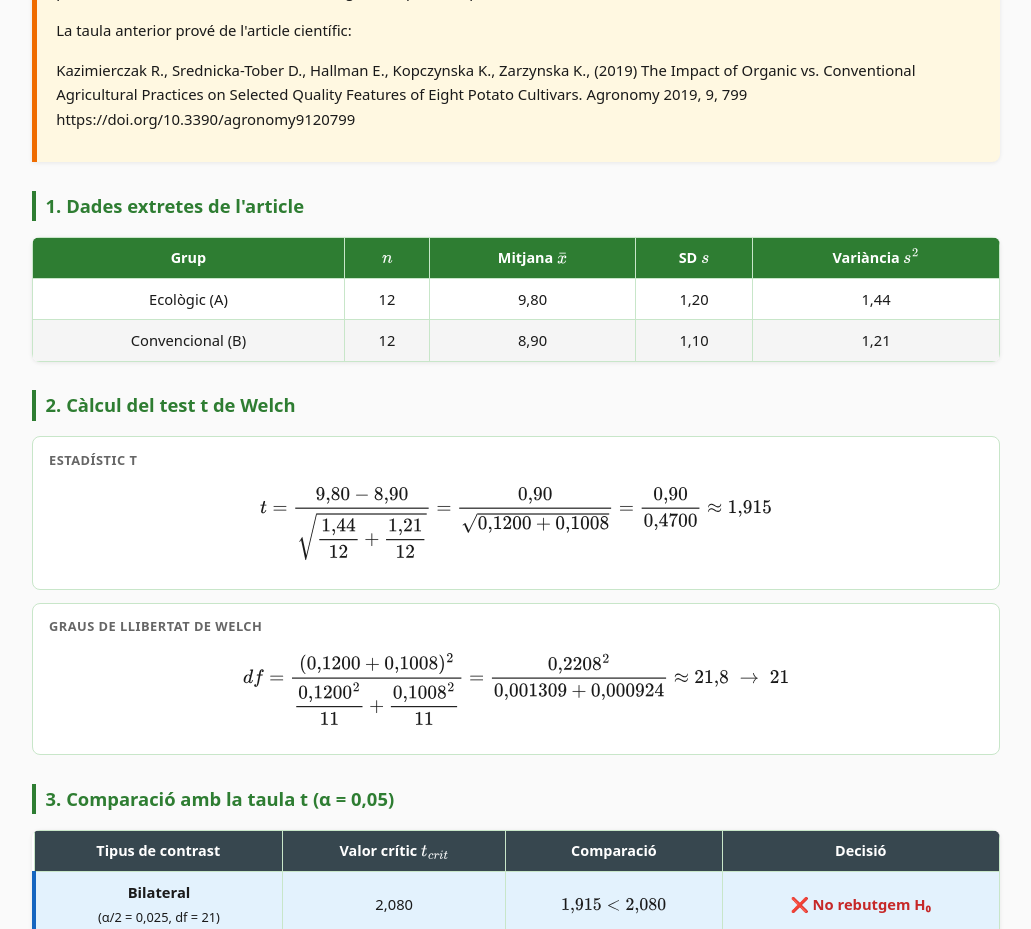
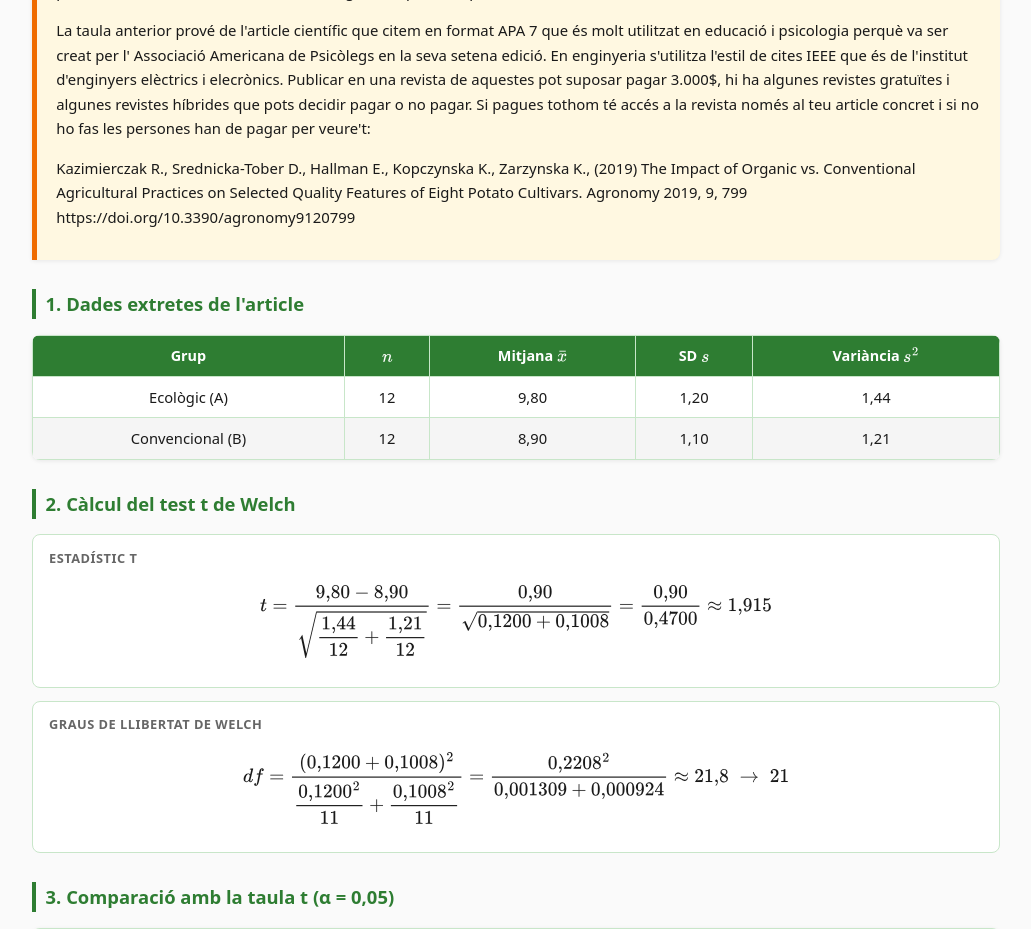
Before and after one commit to mlatorrepompeu/mlatorrepompeu.github.io, a plain HTML site: page t/index.html in a window 1280 px wide. Shown: the part 171-1100 px from the top of the page, without its empty margins (124-1155 px from the left). Drawn offline with nearby package versions, Linux system fonts and the light colour scheme.

Commit message:
Update citation and publication information in index.html
Expanded the paragraph explaining citation formats and publication costs.

```diff
--- a/t/index.html
+++ b/t/index.html
@@ -167,10 +167,15 @@ window.MathJax = {
   <strong>mitjana</strong>, <strong>desviació estàndard (SD)</strong> i <strong>mida de mostra (n)</strong>
   per a cada grup. Es poden veure les dades de l'article en la següent captura de pantalla:
   <img src="taula6.png">
-  <p>La taula anterior prové de l'article científic:</p>
+  <p>La taula anterior prové de l'article científic que citem en format APA 7 que és  molt utilitzat en educació
+    i psicologia perquè va ser creat per l' Associació Americana de Psicòlegs en la seva setena edició. En enginyeria
+    s'utilitza l'estil de cites IEEE que és de l'institut d'enginyers elèctrics i elecrònics.
+    Publicar en una revista de aquestes pot suposar pagar 3.000$, hi ha algunes revistes gratuïtes i algunes revistes híbrides
+    que pots decidir pagar o no pagar. Si pagues tothom té accés a la revista només al teu article concret
+    i si no ho fas les persones han de pagar per veure't:</p>
   <p>Kazimierczak R., Srednicka-Tober D., Hallman E., Kopczynska K., Zarzynska K., (2019)
     The Impact of Organic vs. Conventional Agricultural Practices on Selected Quality Features
-  of Eight Potato Cultivars. Agronomy 2019, 9, 799 <a>https://doi.org/10.3390/agronomy9120799</a> </p>
+  of Eight Potato Cultivars. Agronomy 2019, 9, 799 <a> https://doi.org/10.3390/agronomy9120799 </a> </p>
 </div>
 
 <!-- ============================================================ -->
```
